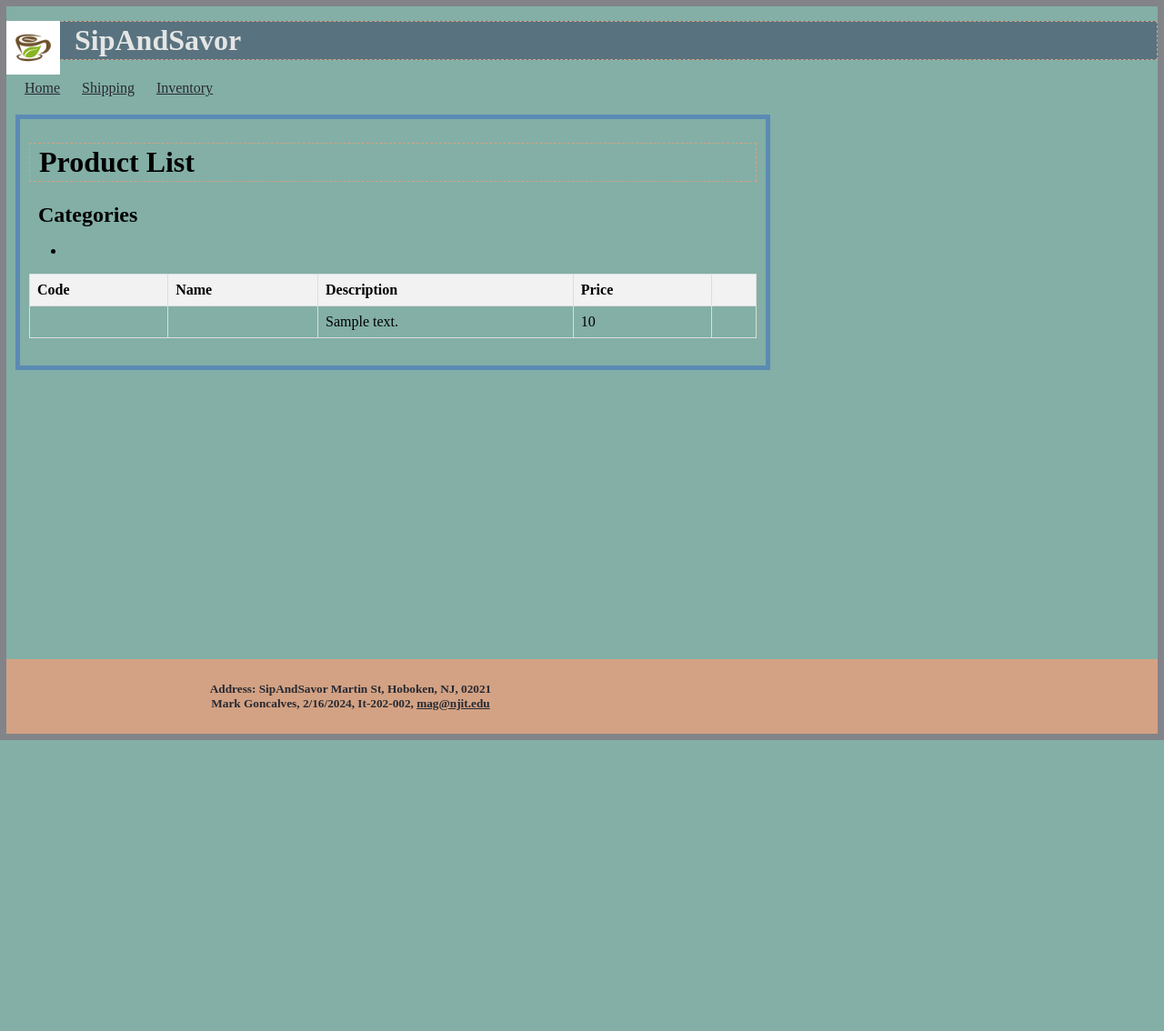
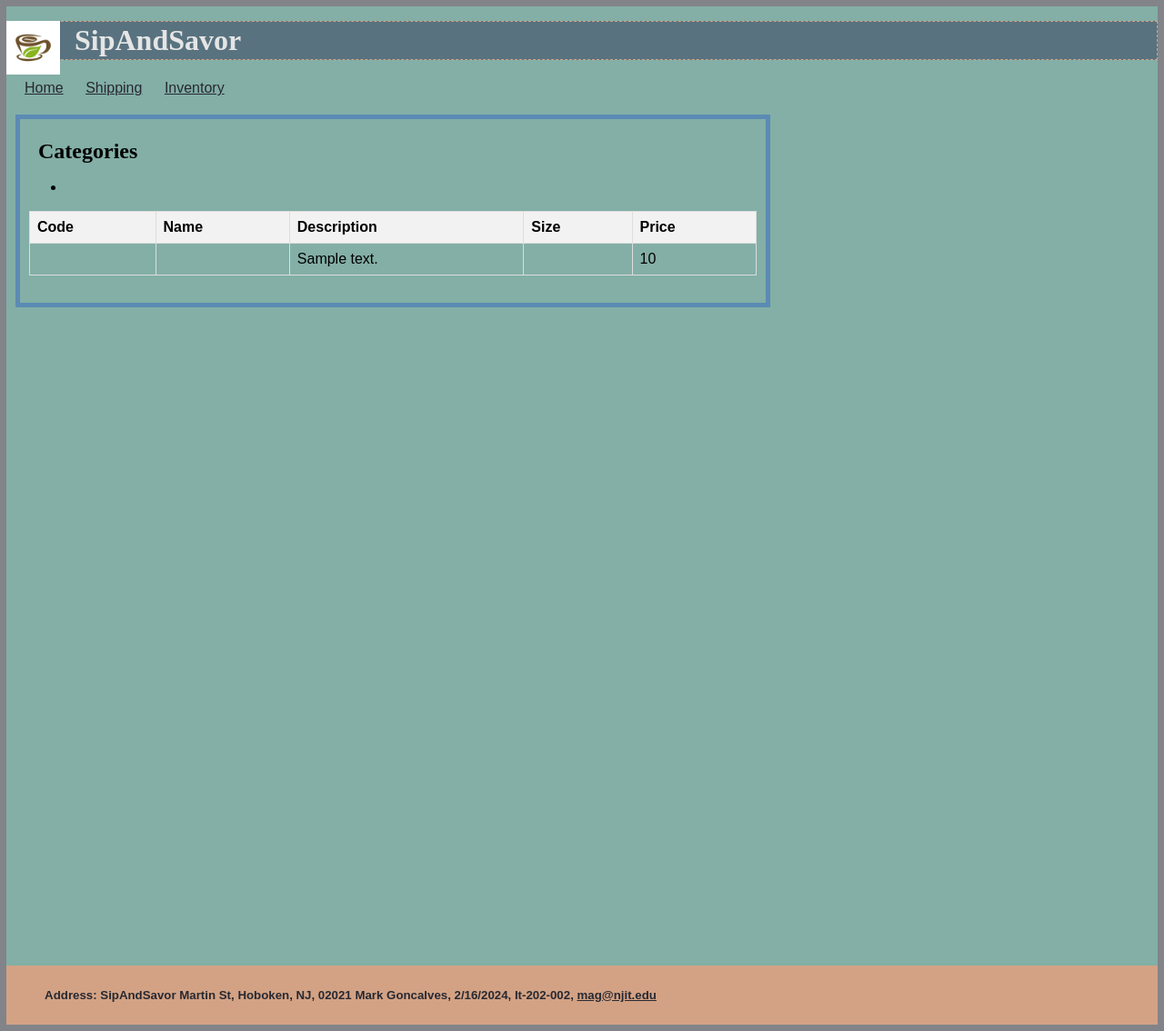
Before and after one commit to MarkaGon/E-commerce-Full-Stack-Web-Application-, a PHP site: page /sasList.php in a window 1280 px wide. Shown: the whole page at 91% size. Before the commit the page ends 814 px from the top, so only its background shows below. Run offline with PHP 8.4, Linux system fonts and the light colour scheme; tables that the repository leaves empty or names only in its code hold one stand-in row (values such as "Sample post"); data that the repository does not hold is empty.

Commit message:
finished

```diff
--- a/database_error.php
+++ b/database_error.php
@@ -1,4 +1,5 @@
 <!-- Slide 25 -->
+<!--Mark Goncalves, 3/1/2024, IT202002, Phase1, mag@njit.edu -->
 <html>
   <head>
     <title>SipAndSavor Shop</title>
--- a/database_njit.php
+++ b/database_njit.php
@@ -1,3 +1,4 @@
+<!--Mark Goncalves, 3/1/2024, IT202002, Phase1, mag@njit.edu -->
 <?php
   // Slide 24 (sort of)
   $dsn = 'mysql:host=sql1.njit.edu;port=3306;dbname=mag';
--- a/footer.php
+++ b/footer.php
@@ -4,7 +4,7 @@
         body {
             margin: 0;
             padding: 0;
-            min-height: 100vh;
+            min-height: 140vh;
             position: relative;
         }
 
@@ -22,7 +22,7 @@
 <footer>
     <h5>
 
-        <p>Address: SipAndSavor Martin St, Hoboken, NJ, 02021 <br>
+        <p>Address: SipAndSavor Martin St, Hoboken, NJ, 02021
             Mark Goncalves, 2/16/2024, It-202-002, <a href="mag@njit.edu">
            mag@njit.edu </a>
         </p>
--- a/home.css
+++ b/home.css
@@ -94,3 +94,23 @@ header nav a {
   margin-bottom: 10px;
   color: #d3a284;
 }
+
+body {
+  font-family: Arial, sans-serif;
+}
+table {
+  width: 100%;
+  border-collapse: collapse;
+  margin-bottom: 20px;
+}
+th, td {
+  border: 1px solid #dddddd;
+  text-align: left;
+  padding: 8px;
+}
+th {
+  background-color: #f2f2f2;
+}
+tr:nth-child(even) {
+  background-color: #f9f9f9;
+}
--- a/sasList.php
+++ b/sasList.php
@@ -68,7 +68,6 @@ $statement3->closeCursor();
 </head>
 <body>
 <main>
-    <h1>Product List</h1>
     <aside>
         <!-- Display a list of categories -->
         <h2>Categories</h2>
@@ -94,8 +93,8 @@ $statement3->closeCursor();
                     <th>Code</th>
                     <th>Name</th>
                     <th>Description</th>
+                    <th>Size</th>
                     <th>Price</th>
-                    <th> </th>
                 </tr>
             </thead>
             <tbody>
@@ -104,14 +103,8 @@ $statement3->closeCursor();
                         <td><?php echo $product['SipAndSavorCode']; ?></td>
                         <td><?php echo $product['SipAndSavorName']; ?></td>
                         <td><?php echo $product['description']; ?></td>
+                        <td><?php echo $product['SipAndSavorSize']; ?></td>
                         <td><?php echo $product['price']; ?></td>
-                        <td>
-                            <form>
-                                <input type="hidden" name="product_id" value="<?php echo $product['SipAndSavorID']; ?>" />
-                                <input type="hidden" name="category_id" value="<?php echo $product['SipAndSavorCategoryID']; ?>" />
-                                <!-- Add buttons or actions here -->
-                            </form>
-                        </td>
                     </tr>
                 <?php endforeach; ?>
             </tbody>
```
